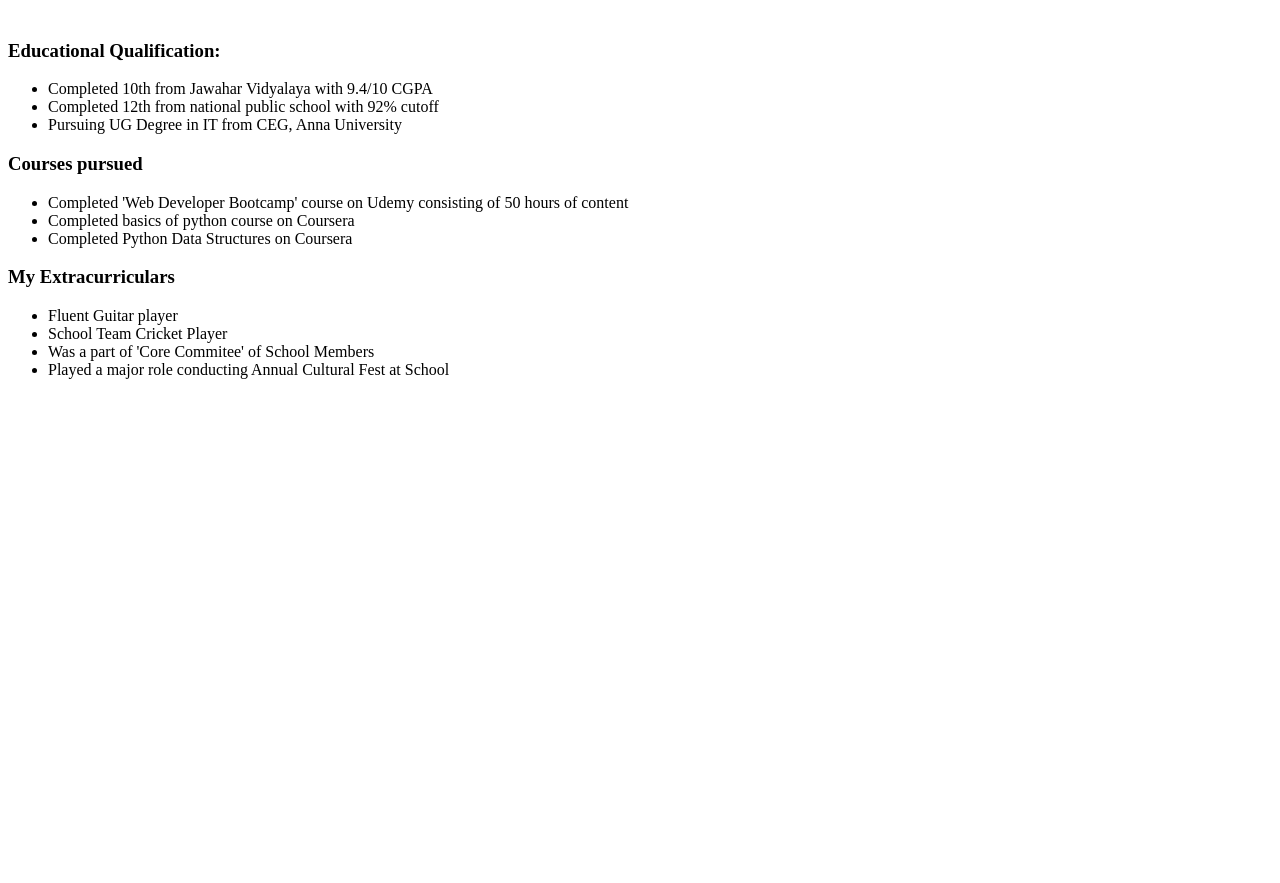
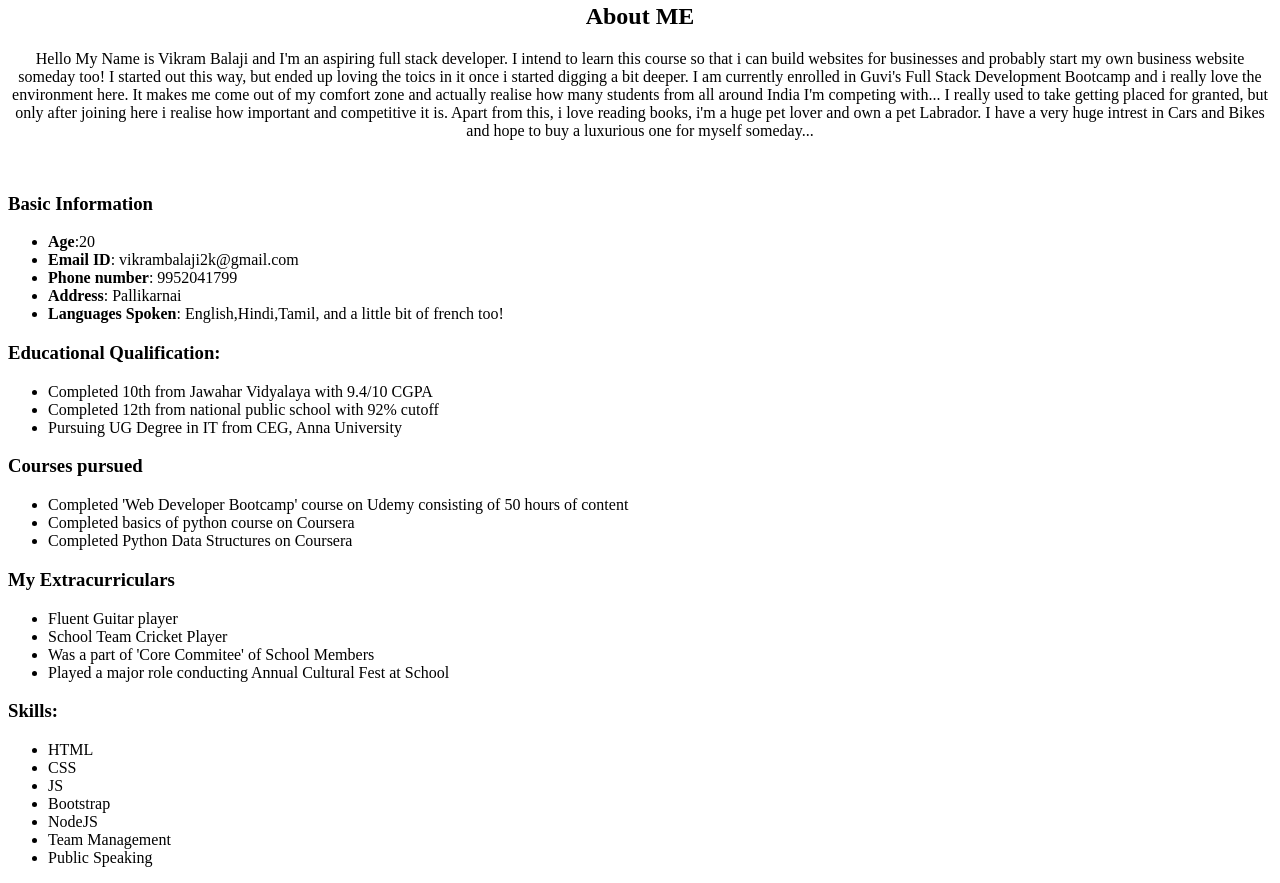
Before and after one commit to vikram-10/LearningWebDev, a plain HTML site: page week1/task4/resume.html in a window 1280 px wide. Shown: the part 289-1172 px from the top of the page. Before the commit the page ends 800 px from the top, so only its background shows below. Drawn offline with Linux system fonts and the light colour scheme.

Commit message:
Added Other skills

```diff
--- a/week1/task4/resume.html
+++ b/week1/task4/resume.html
@@ -3,12 +3,27 @@
 <head>
     <meta charset="UTF-8">
     <meta name="viewport" content="width=device-width, initial-scale=1.0">
-    <title>Document</title>
+    <title>Vikram's CV</title>
 </head>
 <body>
     <center><img src="resumepic.jpg">
-    <h1>VIKRAM BALAJI</h1></center>
+    <h1>VIKRAM BALAJI</h1>
+    <h2>About ME</h2>
+    <p>Hello My Name is Vikram Balaji and I'm an aspiring full stack developer. I intend to learn this course so that i
+        can build websites for businesses and probably start my own business website someday too! I started out this way, but ended up loving the toics in it once i started digging a bit deeper. I am currently enrolled in Guvi's Full Stack Development Bootcamp and i really love the environment here. It makes me come out of my comfort zone and actually realise how many students from all around India I'm competing with... I really used to take getting placed for granted, but only after joining here i realise how important and competitive it is.
+    Apart from this, i love reading books, i'm a huge pet lover and own a pet Labrador. I have a very huge intrest in Cars and Bikes and hope to buy a luxurious one for myself someday...</p>
+</center>
     <br>
+  <h3>
+      Basic Information
+  </h3>
+  <ul>
+      <li><b>Age</b>:20</li>
+      <li><b>Email ID</b>: vikrambalaji2k@gmail.com</li>
+      <li><b>Phone number</b>: 9952041799</li>
+      <li><b>Address</b>: Pallikarnai</li>
+      <li><b>Languages Spoken</b>: English,Hindi,Tamil, and a little bit of french too!</li>
+  </ul>
 <h3>Educational Qualification:</h4>
     <ul>
         <li>Completed 10th from Jawahar Vidyalaya with 9.4/10 CGPA</li>
@@ -28,5 +43,17 @@
     <li>Was a part of 'Core Commitee' of School Members</li>
     <li>Played a major role conducting Annual Cultural Fest at School</li>
 </ul>
+<h3>
+   <b>Skills:</b>
+</h3>
+<ul>
+    <li>HTML</li>
+    <li>CSS</li>
+    <li>JS</li>
+    <li>Bootstrap</li>
+    <li>NodeJS</li>
+    <li>Team Management</li>
+    <li>Public Speaking</li>
+</ul>
 </body>
 </html>
```
